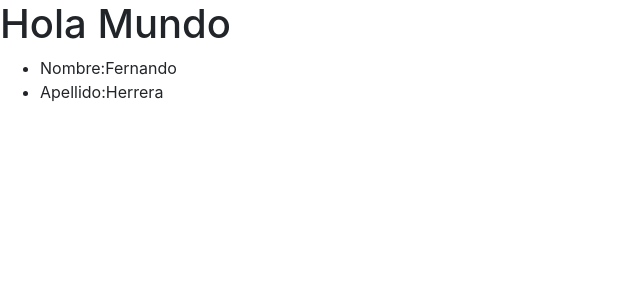
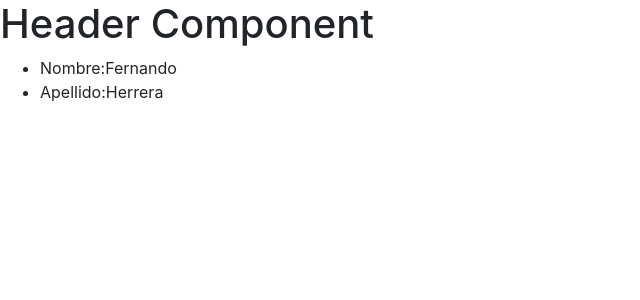
Before and after one commit to Alonsogcl/01-HOLA-MUNDO, an Angular app: page / in a window 1280 px wide. Shown: the top 300 px of the page, without its empty margins (0-640 px from the left). Built offline with nearby package versions, Linux system fonts and the light colour scheme.

Commit message:
componente header visualizado correctamente

```diff
--- a/src/app/app.component.html
+++ b/src/app/app.component.html
@@ -1,4 +1,5 @@
-<h1>Hola Mundo</h1>
+<!--<h1>Hola Mundo</h1>-->
+<app-header></app-header>
 
 <ul>
     <li>Nombre:{{nombre}}</li>
--- a/src/app/app.module.ts
+++ b/src/app/app.module.ts
@@ -3,10 +3,12 @@
 
 import { AppRoutingModule } from './app-routing.module';
 import { AppComponent } from './app.component';
+import { HeaderComponent } from './components/header/header.component';
 
 @NgModule({
   declarations: [
-    AppComponent
+    AppComponent,
+    HeaderComponent
   ],
   imports: [
     BrowserModule,
--- a/src/app/components/header/header.component.ts
+++ b/src/app/components/header/header.component.ts
@@ -1,8 +1,9 @@
 import {Component} from '@angular/core';
+
 @Component({
     selector: 'app-header',
     template: `<h1>Header Component</h1>`
 })
-class HeaderComponent{
+export class HeaderComponent{
 
 }
```
